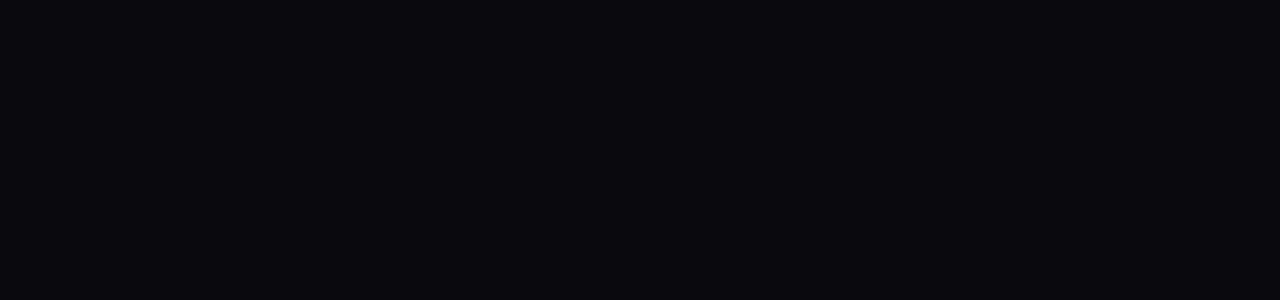
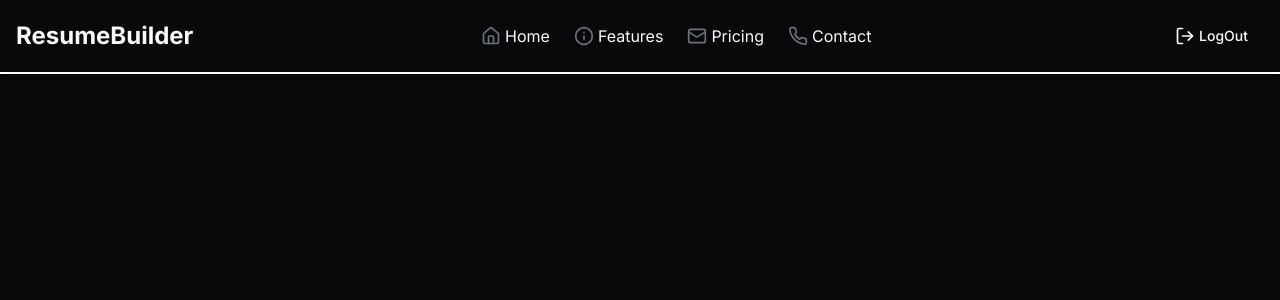
Before and after one commit to yashpatel521/Resume-builder, a Next.js app: page /resume in a window 1280 px wide. Before the commit this address had no page. Shown: the top 300 px of the page. Built offline with nearby package versions, Linux system fonts and the light colour scheme.

Commit message:
Header Added

```diff
--- a/src/app/page.tsx
+++ b/src/app/page.tsx
@@ -1,22 +1,10 @@
-import { LogoutOutButton } from "@/components/auth/LogoutOutButton";
-import { authOptions } from "@/lib/auth";
-import { getServerSession } from "next-auth";
-import Image from "next/image";
+import Link from "next/link";
 
 const HomePage = async () => {
-  const data = await getServerSession(authOptions);
-  console.log("data", data);
   return (
     <main className="flex min-h-screen flex-col items-center justify-center">
       <h1 className="text-xl">Home</h1>
-      <p>Welcome, {data?.user.name}!</p>
-      <Image
-        src={data?.user.image}
-        alt={data?.user.name}
-        width={200}
-        height={200}
-      />
-      <LogoutOutButton />
+      <Link href="/login">Login</Link>
     </main>
   );
 };
--- /dev/null
+++ b/src/app/resume/layout.tsx
@@ -0,0 +1,12 @@
+import Header from "@/components/header";
+import React from "react";
+
+const Layout = () => {
+  return (
+    <div>
+      <Header />
+    </div>
+  );
+};
+
+export default Layout;
--- /dev/null
+++ b/src/app/resume/page.tsx
@@ -0,0 +1,7 @@
+import React from "react";
+
+const ResumePage = () => {
+  return <div>page</div>;
+};
+
+export default ResumePage;
--- a/src/components/auth/LoginForm.tsx
+++ b/src/components/auth/LoginForm.tsx
@@ -25,7 +25,7 @@
         setError(res.error as string);
       }
       if (res?.ok) {
-        return router.push("/");
+        return router.push("/resume");
       }
     } catch (err) {
       setError(err as string);
--- a/src/components/auth/LogoutOutButton.tsx
+++ b/src/components/auth/LogoutOutButton.tsx
@@ -3,6 +3,7 @@
 import { Button } from "../ui/button";
 import { signOut } from "next-auth/react";
 import { useRouter } from "next/navigation";
+import { LogOut } from "lucide-react";
 
 export const LogoutOutButton = () => {
   const router = useRouter();
@@ -13,8 +14,11 @@
           router.replace("/login");
         });
       }}
+      className="text-center rounded-md py-2 flex justify-center align-middle items-center gap-1"
+      variant="ghost"
     >
-      log out
+      <LogOut className="w-5 h-5" />
+      LogOut
     </Button>
   );
 };
--- /dev/null
+++ b/src/components/header/DesktopHeader.tsx
@@ -0,0 +1,43 @@
+import Link from "next/link";
+import React from "react";
+import navItems from "./headerData";
+import { NavItemType } from "@/type";
+import { Icons } from "../ui/icons";
+import { Bolt } from "lucide-react";
+import { LogoutOutButton } from "../auth/LogoutOutButton";
+
+const DesktopHeader = () => {
+  return (
+    <header className="shadow-md hidden md:block dark:border-b-2 dark:border-white">
+      <div className="container mx-auto px-4 py-4 flex justify-between items-center">
+        {/* Logo */}
+        <div className="text-2xl font-bold">
+          <Link href="/">ResumeBuilder</Link>
+        </div>
+
+        {/* Navigation Links */}
+        <nav className="flex space-x-6">
+          {navItems.map((item: NavItemType, index) => {
+            const Icon = Icons[item.icon];
+            return (
+              <Link
+                href={item.href}
+                key={index}
+                className="flex gap-1 align-middle justify-center items-center"
+              >
+                <Icon className="text-gray-500 w-5 h-5" />
+                {item.title}
+              </Link>
+            );
+          })}
+        </nav>
+
+        <div>
+          <LogoutOutButton />
+        </div>
+      </div>
+    </header>
+  );
+};
+
+export default DesktopHeader;
--- /dev/null
+++ b/src/components/header/MobileHeader.tsx
@@ -0,0 +1,62 @@
+"use client";
+import Link from "next/link";
+import React, { useState } from "react";
+import navItems from "./headerData";
+import { NavItemType } from "@/type";
+import { Icons } from "../ui/icons";
+import { Bolt, LogOut, Menu, X } from "lucide-react";
+import { LogoutOutButton } from "../auth/LogoutOutButton";
+
+const MobileHeader = () => {
+  // State to manage the visibility of the mobile menu
+  const [isMenuOpen, setIsMenuOpen] = useState(false);
+
+  // Function to toggle the menu
+  const toggleMenu = () => {
+    setIsMenuOpen(!isMenuOpen);
+  };
+
+  return (
+    <header className="shadow-md md:hidden">
+      <div className="container mx-auto px-4 py-4 flex justify-between items-center">
+        {/* Logo */}
+        <div className="text-2xl font-bold">
+          <Link href="/">ResumeBuilder</Link>
+        </div>
+
+        {/* Mobile Menu Button */}
+        <div>
+          <button
+            className="focus:outline-none"
+            aria-label="Open Menu"
+            onClick={toggleMenu} // Toggle menu on click
+          >
+            {isMenuOpen ? <X /> : <Menu />}
+          </button>
+        </div>
+      </div>
+
+      {/* Mobile Navigation */}
+      {isMenuOpen && (
+        <div className="px-2 pt-2 pb-3 space-y-1 sm:px-3">
+          {navItems.map((item: NavItemType, index) => {
+            const Icon = Icons[item.icon];
+            return (
+              <Link
+                href={item.href}
+                key={index}
+                className="rounded-md py-2 flex gap-1 align-middle justify-center items-center"
+              >
+                <Icon className="w-5 h-5" />
+                {item.title}
+              </Link>
+            );
+          })}
+          <LogoutOutButton />
+        </div>
+      )}
+    </header>
+  );
+};
+
+export default MobileHeader;
--- /dev/null
+++ b/src/components/header/headerData.ts
@@ -0,0 +1,26 @@
+import { NavItemType } from "@/type";
+
+const navItems: NavItemType[] = [
+  {
+    title: "Home",
+    href: "/",
+    icon: "HomeIcon",
+  },
+  {
+    title: "Features",
+    href: "/Features",
+    icon: "InfoIcon",
+  },
+  {
+    title: "Pricing",
+    href: "/Pricing",
+    icon: "MailIcon",
+  },
+  {
+    title: "Contact",
+    href: "/Contact",
+    icon: "PhoneIcon",
+  },
+];
+
+export default navItems;
--- /dev/null
+++ b/src/components/header/index.tsx
@@ -0,0 +1,14 @@
+import React from "react";
+import DesktopHeader from "./DesktopHeader";
+import MobileHeader from "./MobileHeader";
+
+const Header = () => {
+  return (
+    <>
+      <DesktopHeader />
+      <MobileHeader />
+    </>
+  );
+};
+
+export default Header;
--- /dev/null
+++ b/src/components/ui/icons.tsx
@@ -0,0 +1,10 @@
+import { HomeIcon, InfoIcon, MailIcon, PhoneIcon, X } from "lucide-react";
+type IconProps = React.HTMLAttributes<SVGElement>;
+
+export const Icons: any = {
+  HomeIcon: HomeIcon,
+  InfoIcon: InfoIcon,
+  MailIcon: MailIcon,
+  PhoneIcon: PhoneIcon,
+  close: X,
+};
--- a/src/middleware.ts
+++ b/src/middleware.ts
@@ -1,12 +1,32 @@
-// src/middleware.ts
-import { withAuth } from "next-auth/middleware";
+import { NextResponse } from "next/server";
+import { withAuth, NextRequestWithAuth } from "next-auth/middleware";
 
-export default withAuth({
-  pages: {
-    signIn: "/login",
+export default withAuth(
+  function middleware(request: NextRequestWithAuth) {
+    const session = request?.nextauth?.token;
+
+    if (request.nextUrl.pathname === "/") return NextResponse.next();
+    if (!session && request.nextUrl.pathname !== "/login")
+      return NextResponse.redirect(new URL("/login", request.url));
+    if (session && request.nextUrl.pathname !== "/resume")
+      return NextResponse.redirect(new URL("/resume", request.url));
+
+    return NextResponse.next();
   },
-});
+
+  {
+    callbacks: {
+      authorized: () => true,
+    },
+    pages: {
+      signIn: "/login",
+    },
+  }
+);
 
 export const config = {
-  matcher: ["/dashboard/:path*"],
+  matcher: [
+    "/resume/:path*",
+    "/((?!api|_next/static|_next/image|favicon.ico).*)",
+  ],
 };
--- a/src/type/index.ts
+++ b/src/type/index.ts
@@ -14,3 +14,9 @@
   createdAt: Date;
   updatedAt: Date;
 }
+
+export interface NavItemType {
+  title: string;
+  href: string;
+  icon: string;
+}
```
